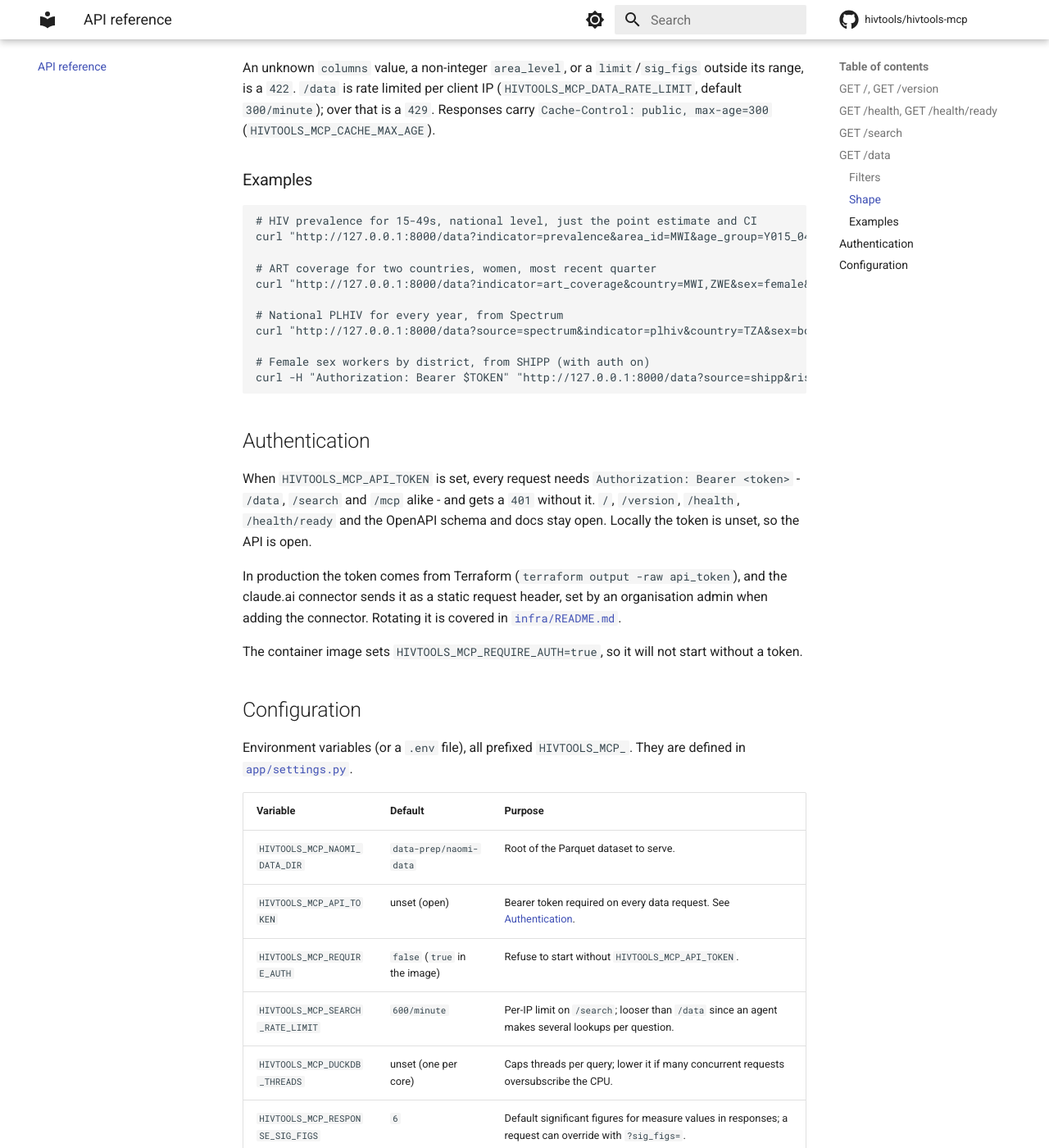
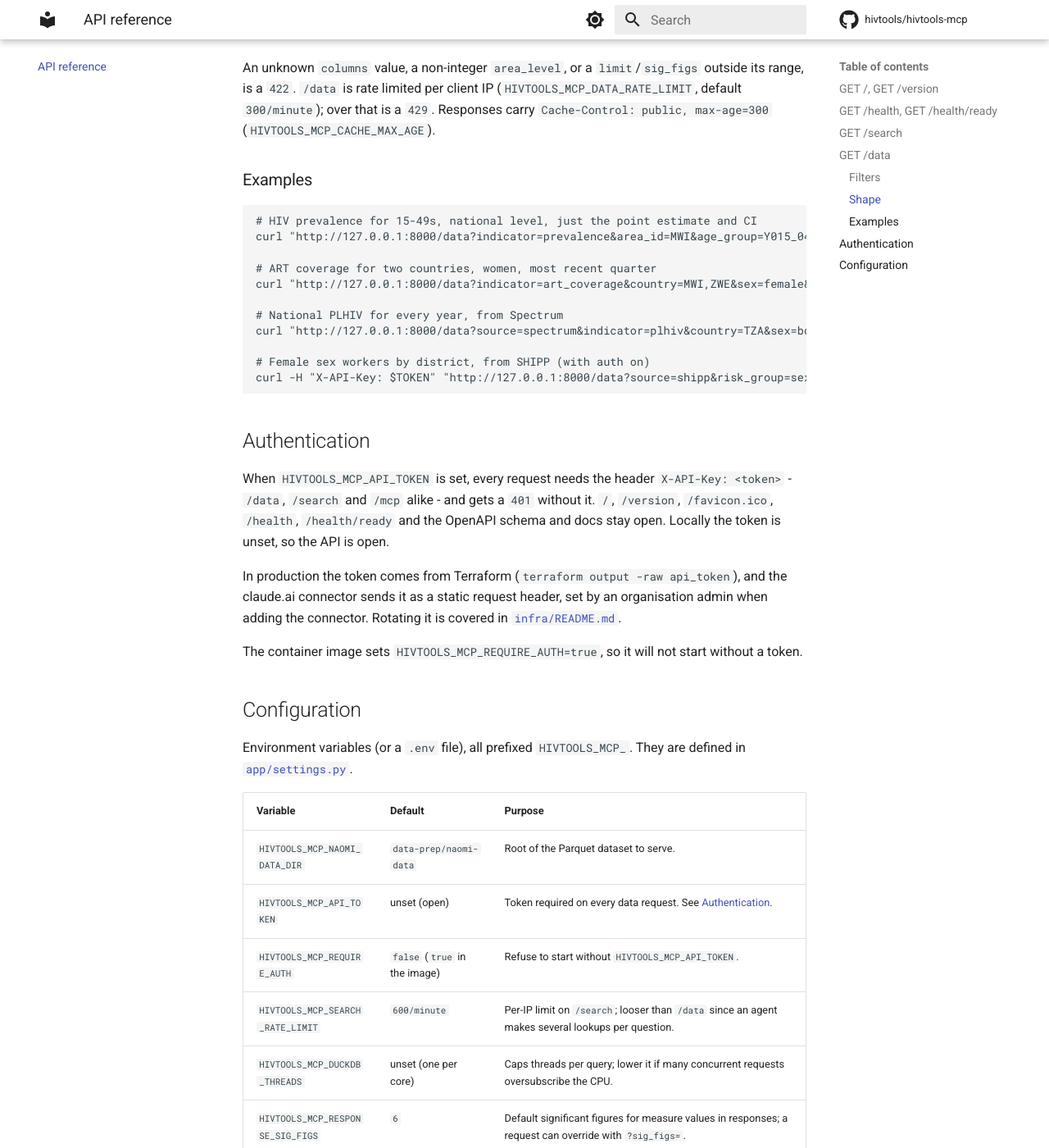
Before and after one commit to hivtools/hivtools-mcp, an MkDocs documentation site: the page built from docs/api.md, in a window 1280 px wide and 1400 px high, scrolled down 3489 px. Shown: the whole window at 82% size. Built offline with MkDocs 1.6.1 and Material for MkDocs 9.7.7, drawn with Linux system fonts in a browser that asks for light colours; comment, search, counter and statistics services are not loaded.

Commit message:
Switch from Bearer token to X-API-Key, the latter is an approved claude key

````diff
--- a/docs/api.md
+++ b/docs/api.md
@@ -139,15 +139,16 @@ curl "http://127.0.0.1:8000/data?indicator=art_coverage&country=MWI,ZWE&sex=fema
 curl "http://127.0.0.1:8000/data?source=spectrum&indicator=plhiv&country=TZA&sex=both&age_group=Y000_999&columns=mean"
 
 # Female sex workers by district, from SHIPP (with auth on)
-curl -H "Authorization: Bearer $TOKEN" "http://127.0.0.1:8000/data?source=shipp&risk_group=sexpaid12m&indicator=population&country=TZA&area_level=4&sex=female&age_group=Y015_049"
+curl -H "X-API-Key: $TOKEN" "http://127.0.0.1:8000/data?source=shipp&risk_group=sexpaid12m&indicator=population&country=TZA&area_level=4&sex=female&age_group=Y015_049"
 ```
 
 ## Authentication
 
-When `HIVTOOLS_MCP_API_TOKEN` is set, every request needs
-`Authorization: Bearer <token>` - `/data`, `/search` and `/mcp` alike - and gets a
-`401` without it. `/`, `/version`, `/health`, `/health/ready` and the OpenAPI
-schema and docs stay open. Locally the token is unset, so the API is open.
+When `HIVTOOLS_MCP_API_TOKEN` is set, every request needs the header
+`X-API-Key: <token>` - `/data`, `/search` and `/mcp` alike - and gets a `401`
+without it. `/`, `/version`, `/favicon.ico`, `/health`, `/health/ready` and the
+OpenAPI schema and docs stay open. Locally the token is unset, so the API is
+open.
 
 In production the token comes from Terraform
 (`terraform output -raw api_token`), and the claude.ai connector sends it as a
@@ -167,7 +168,7 @@ defined in
 | Variable | Default | Purpose |
 | --- | --- | --- |
 | `HIVTOOLS_MCP_NAOMI_DATA_DIR` | `data-prep/naomi-data` | Root of the Parquet dataset to serve. |
-| `HIVTOOLS_MCP_API_TOKEN` | unset (open) | Bearer token required on every data request. See [Authentication](#authentication). |
+| `HIVTOOLS_MCP_API_TOKEN` | unset (open) | Token required on every data request. See [Authentication](#authentication). |
 | `HIVTOOLS_MCP_REQUIRE_AUTH` | `false` (`true` in the image) | Refuse to start without `HIVTOOLS_MCP_API_TOKEN`. |
 | `HIVTOOLS_MCP_SEARCH_RATE_LIMIT` | `600/minute` | Per-IP limit on `/search`; looser than `/data` since an agent makes several lookups per question. |
 | `HIVTOOLS_MCP_DUCKDB_THREADS` | unset (one per core) | Caps threads per query; lower it if many concurrent requests oversubscribe the CPU. |
--- a/pyproject.toml
+++ b/pyproject.toml
@@ -1,6 +1,6 @@
 [project]
 name = "hivtools-mcp"
-version = "0.3.1"
+version = "0.3.2"
 description = "API and MCP server for hivtools data"
 authors = [{ name = "Rob Ashton", email = "robertashton94@gmail.com" }]
 readme = "README.md"
````
Also changed, not shown: README.md (+6 -6 lines), infra/README.md (+3 -3 lines), 10 other files.
